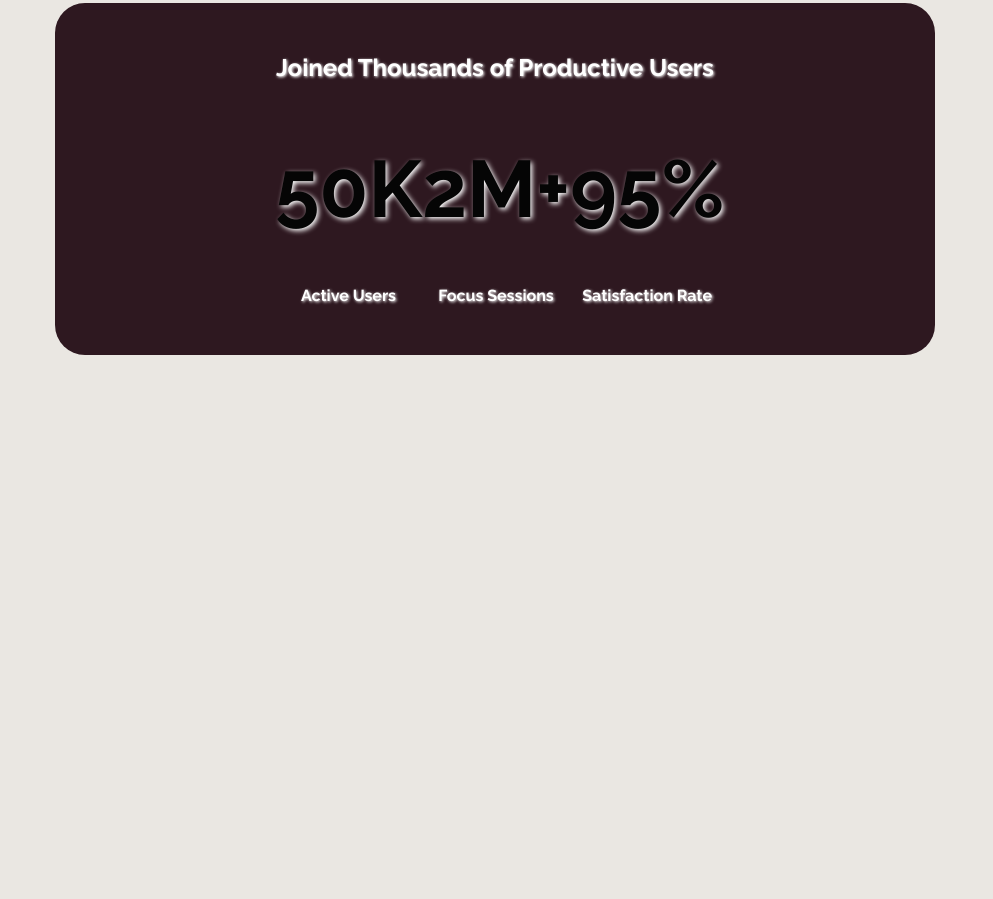
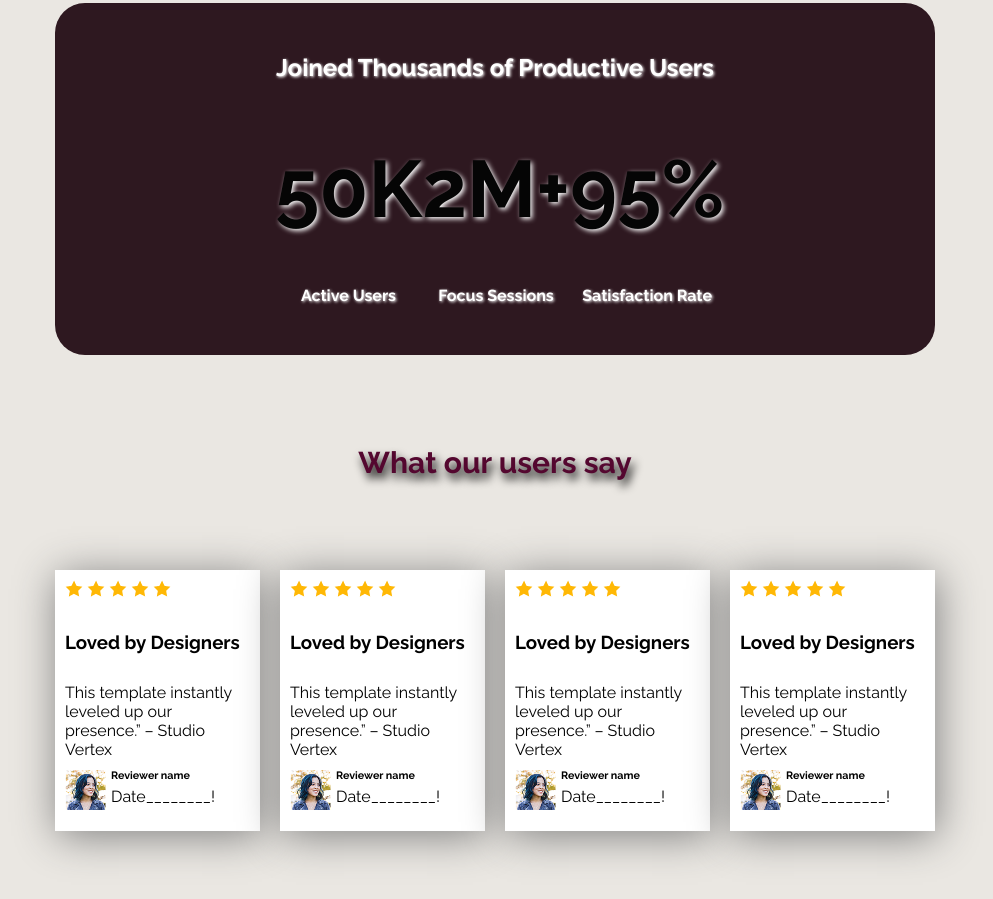
Before and after one commit to arman418web/Assignment-1, a plain HTML site: page index.html in a window 1280 px wide. Shown: the part 1048-1947 px from the top of the page, without its empty margins (145-1138 px from the left). Before the commit the page ends 1493 px from the top, so only its background shows below. Drawn offline with Linux system fonts and the light colour scheme; files whose address does not match are found by name.

Commit message:
Create user reveiw section aded some box & text shadwo

```diff
--- a/Style/style.css
+++ b/Style/style.css
@@ -79,7 +79,7 @@ header{
     height: 40px;
     margin-bottom: 10px;
 }
-/* Banner  section header */
+/* Banner  section header styles */
 .Banner-header{
      max-width: 1240px;
     margin: 70px 200px;
@@ -117,7 +117,7 @@ header{
 .Banner-description{
     color: #252432;
 }
-/* User section */
+/* User section styles */
 .user-sec-Header{
        max-width: 1240px;
     margin: 90px 200px;
@@ -156,3 +156,31 @@ text-shadow: 1px 1px 3px;
 color: #FFFFFF;
 margin-top: 50px ;
 }
+/* user container styles */
+.user-cmp-container{
+       max-width: 1240px;
+    margin: 90px 200px;
+    display: flex;
+    align-items: center;
+    gap: 20px;
+}
+.user-cmp-fotter{
+ display: flex;
+ align-items: center;
+ gap: 5px;
+}
+.user-cmp-heading{
+text-align: center;
+}
+.user-cmp-description{
+    box-shadow: 2px 5px 40px gray;
+    padding: 10px;
+    background-color: #FFFFFF;
+}
+.user-cmp-heading{
+
+    color: rgb(84, 7, 47);
+    text-shadow: 3px 6px 10px rgb(2, 0, 0) ;
+    font-size: 30px;
+
+}
--- a/index.html
+++ b/index.html
@@ -55,5 +55,77 @@
         </div>
         </div>
     </section>
+    <!-- User compliment section -->
+
+      <section>
+        <h1 class="user-cmp-heading">What our users say</h1>
+        <div class="user-cmp-container">
+
+            <div class="user-cmp-description">
+                <img src="Style/Assets/icon-star.png" alt="">
+                 <img src="Style/Assets/icon-star.png" alt="">
+                  <img src="Style/Assets/icon-star.png" alt="">
+                   <img src="Style/Assets/icon-star.png" alt="">
+                    <img src="Style/Assets/icon-star.png" alt="">
+                <h3 style="margin: 30px 0;">Loved by Designers</h3>
+                <p>This template instantly leveled up our presence.” – Studio Vertex</p>
+                <div class="user-cmp-fotter">
+                    <img src="Style/Assets/avatar.png" alt="">
+                   <div style="margin: 10px 0;">
+                    <h6>Reviewer name</h6>
+                    <p style="margin: 5px 0;">Date________!</p>
+                </div>
+                </div>
+            </div>
+            <div class="user-cmp-description">
+                <img src="Style/Assets/icon-star.png" alt="">
+                 <img src="Style/Assets/icon-star.png" alt="">
+                  <img src="Style/Assets/icon-star.png" alt="">
+                   <img src="Style/Assets/icon-star.png" alt="">
+                    <img src="Style/Assets/icon-star.png" alt="">
+                <h3 style="margin: 30px 0;">Loved by Designers</h3>
+                <p>This template instantly leveled up our presence.” – Studio Vertex</p>
+                <div class="user-cmp-fotter">
+                    <img src="Style/Assets/avatar.png" alt="">
+                   <div style="margin: 10px 0;">
+                    <h6>Reviewer name</h6>
+                    <p style="margin: 5px 0;">Date________!</p>
+                </div>
+                </div>
+            </div>
+            <div class="user-cmp-description">
+                <img src="Style/Assets/icon-star.png" alt="">
+                 <img src="Style/Assets/icon-star.png" alt="">
+                  <img src="Style/Assets/icon-star.png" alt="">
+                   <img src="Style/Assets/icon-star.png" alt="">
+                    <img src="Style/Assets/icon-star.png" alt="">
+                <h3 style="margin: 30px 0;">Loved by Designers</h3>
+                <p>This template instantly leveled up our presence.” – Studio Vertex</p>
+                <div class="user-cmp-fotter">
+                    <img src="Style/Assets/avatar.png" alt="">
+                   <div style="margin: 10px 0;">
+                    <h6>Reviewer name</h6>
+                    <p style="margin: 5px 0;">Date________!</p>
+                </div>
+                </div>
+            </div>
+            <div class="user-cmp-description">
+                <img src="Style/Assets/icon-star.png" alt="">
+                 <img src="Style/Assets/icon-star.png" alt="">
+                  <img src="Style/Assets/icon-star.png" alt="">
+                   <img src="Style/Assets/icon-star.png" alt="">
+                    <img src="Style/Assets/icon-star.png" alt="">
+                <h3 style="margin: 30px 0;">Loved by Designers</h3>
+                <p>This template instantly leveled up our presence.” – Studio Vertex</p>
+                <div class="user-cmp-fotter">
+                    <img src="Style/Assets/avatar.png" alt="">
+                   <div style="margin: 10px 0;">
+                    <h6>Reviewer name</h6>
+                    <p style="margin: 5px 0;">Date________!</p></div>
+                </div>
+            </div>
+        </div>
+      </section>
+
 </body>
 </html>
```
